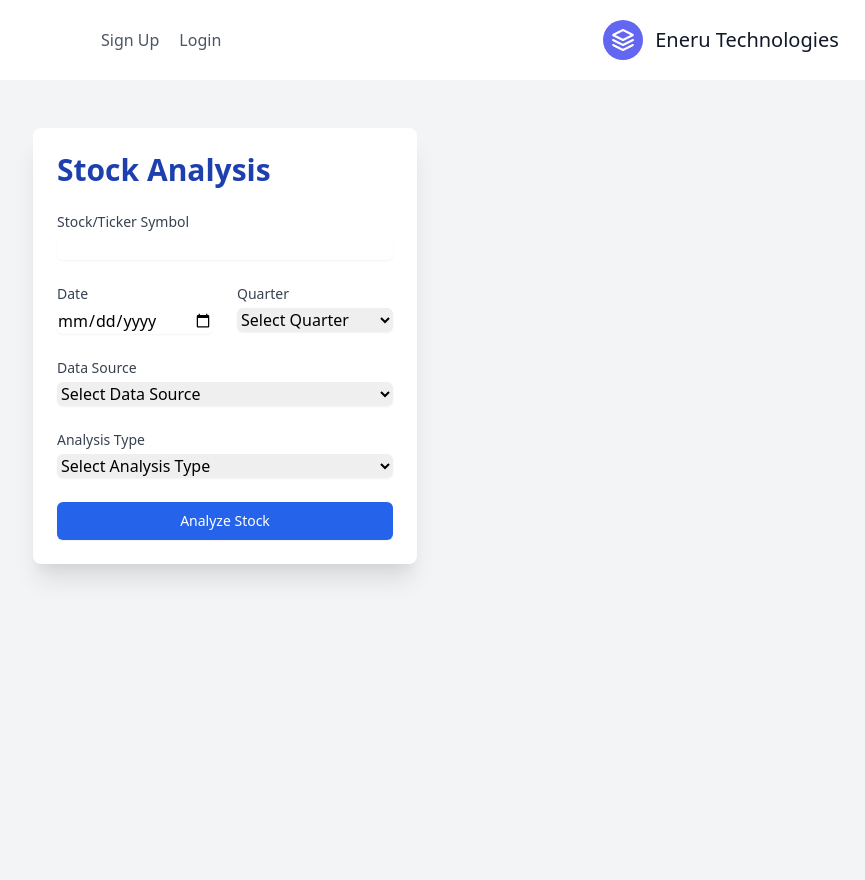
After one commit to Anudeep28/Eneru_Application, a Django app: template financial_analyzer/templates/financial_analyzer/stock_input.html in a window 1280 px wide. The commit adds this page. Shown: the whole page, without its empty margins (415-1280 px from the left). Run offline with Django 5.2, Linux system fonts and the light colour scheme; the template is opened without the code that fills it, so the values that code supplies are empty; some libraries are stand-ins or nearby versions.

Commit message:
Added first page of the financial analyser to the app with a form page

```diff
--- /dev/null
+++ b/financial_analyzer/templates/financial_analyzer/stock_input.html
@@ -0,0 +1,130 @@
+{% extends 'base.html' %}
+
+{% block title %}Financial Analyzer - Stock Analysis{% endblock %}
+
+{% block content %}
+<div class="min-h-screen bg-gray-100 py-12">
+    <div class="max-w-md mx-auto px-4 sm:px-6 lg:px-8">
+        <div class="bg-white overflow-hidden shadow-xl sm:rounded-lg">
+            <div class="p-6">
+                <h1 class="text-3xl font-bold text-blue-800 mb-6">Stock Analysis</h1>
+
+                <form id="stockAnalysisForm" class="space-y-6">
+                    <!-- Stock/Ticker Input -->
+                    <div>
+                        <label for="stock" class="block text-sm font-medium text-gray-700">Stock/Ticker Symbol</label>
+                        <input type="text" id="stock" name="stock" required
+                            class="mt-1 block w-full rounded-md border-gray-300 shadow-sm focus:border-blue-500 focus:ring-blue-500">
+                    </div>
+
+                    <!-- Date and Quarter Selection -->
+                    <div class="grid grid-cols-1 md:grid-cols-2 gap-6">
+                        <div>
+                            <label for="date" class="block text-sm font-medium text-gray-700">Date</label>
+                            <input type="date" id="date" name="date" required
+                                class="mt-1 block w-full rounded-md border-gray-300 shadow-sm focus:border-blue-500 focus:ring-blue-500">
+                        </div>
+                        <div>
+                            <label for="quarter" class="block text-sm font-medium text-gray-700">Quarter</label>
+                            <select id="quarter" name="quarter" required
+                                class="mt-1 block w-full rounded-md border-gray-300 shadow-sm focus:border-blue-500 focus:ring-blue-500">
+                                <option value="">Select Quarter</option>
+                                <option value="Q1">Q1</option>
+                                <option value="Q2">Q2</option>
+                                <option value="Q3">Q3</option>
+                                <option value="Q4">Q4</option>
+                            </select>
+                        </div>
+                    </div>
+
+                    <!-- Data Source Selection -->
+                    <div>
+                        <label for="dataSource" class="block text-sm font-medium text-gray-700">Data Source</label>
+                        <select id="dataSource" name="dataSource" required
+                            class="mt-1 block w-full rounded-md border-gray-300 shadow-sm focus:border-blue-500 focus:ring-blue-500">
+                            <option value="">Select Data Source</option>
+                            <option value="yahoo">Yahoo Finance</option>
+                            <option value="investing">Investing.com</option>
+                            <option value="marketwatch">MarketWatch</option>
+                            <option value="seekingalpha">SeekingAlpha</option>
+                            <option value="manual">Manual Input</option>
+                        </select>
+                    </div>
+
+                    <!-- Manual URL Input (hidden by default) -->
+                    <div id="manualUrlInput" class="hidden">
+                        <label for="manualUrl" class="block text-sm font-medium text-gray-700">Website URL</label>
+                        <input type="url" id="manualUrl" name="manualUrl"
+                            class="mt-1 block w-full rounded-md border-gray-300 shadow-sm focus:border-blue-500 focus:ring-blue-500">
+                    </div>
+
+                    <!-- Analysis Type Selection -->
+                    <div>
+                        <label for="analysisType" class="block text-sm font-medium text-gray-700">Analysis Type</label>
+                        <select id="analysisType" name="analysisType" required
+                            class="mt-1 block w-full rounded-md border-gray-300 shadow-sm focus:border-blue-500 focus:ring-blue-500">
+                            <option value="">Select Analysis Type</option>
+                            <option value="summary">Summary</option>
+                            <option value="custom">Custom Query</option>
+                        </select>
+                    </div>
+
+                    <!-- Custom Query Input (hidden by default) -->
+                    <div id="customQueryInput" class="hidden">
+                        <label for="customQuery" class="block text-sm font-medium text-gray-700">Your Question</label>
+                        <textarea id="customQuery" name="customQuery" rows="3"
+                            class="mt-1 block w-full rounded-md border-gray-300 shadow-sm focus:border-blue-500 focus:ring-blue-500"
+                            placeholder="Enter your specific question about the stock..."></textarea>
+                    </div>
+
+                    <!-- Submit Button -->
+                    <div>
+                        <button type="submit"
+                            class="w-full flex justify-center py-2 px-4 border border-transparent rounded-md shadow-sm text-sm font-medium text-white bg-blue-600 hover:bg-blue-700 focus:outline-none focus:ring-2 focus:ring-offset-2 focus:ring-blue-500">
+                            Analyze Stock
+                        </button>
+                    </div>
+                </form>
+            </div>
+        </div>
+    </div>
+</div>
+
+{% endblock %}
+
+{% block extra_js %}
+<script>
+    document.addEventListener('DOMContentLoaded', function() {
+        const dataSourceSelect = document.getElementById('dataSource');
+        const manualUrlInput = document.getElementById('manualUrlInput');
+        const analysisTypeSelect = document.getElementById('analysisType');
+        const customQueryInput = document.getElementById('customQueryInput');
+
+        // Toggle manual URL input visibility
+        dataSourceSelect.addEventListener('change', function() {
+            manualUrlInput.classList.toggle('hidden', this.value !== 'manual');
+            if (this.value === 'manual') {
+                document.getElementById('manualUrl').required = true;
+            } else {
+                document.getElementById('manualUrl').required = false;
+            }
+        });
+
+        // Toggle custom query input visibility
+        analysisTypeSelect.addEventListener('change', function() {
+            customQueryInput.classList.toggle('hidden', this.value !== 'custom');
+            if (this.value === 'custom') {
+                document.getElementById('customQuery').required = true;
+            } else {
+                document.getElementById('customQuery').required = false;
+            }
+        });
+
+        // Form submission handling
+        document.getElementById('stockAnalysisForm').addEventListener('submit', function(e) {
+            e.preventDefault();
+            // Add your form submission logic here
+        });
+    });
+</script>
+{% endblock %}
--- a/financial_analyzer/urls.py
+++ b/financial_analyzer/urls.py
@@ -4,5 +4,5 @@ from . import views
 app_name = 'financial_analyzer'
 
 urlpatterns = [
-    path('', views.WelcomeView.as_view(), name='welcome'),
+    path('', views.StockInputView.as_view(), name='stock-input'),
 ]
--- a/financial_analyzer/views.py
+++ b/financial_analyzer/views.py
@@ -7,5 +7,5 @@ from .mixins import FinancialAnalyzerSubscriptionRequiredMixin
 # Create your views here.
 
 @method_decorator(login_required, name='dispatch')
-class WelcomeView(FinancialAnalyzerSubscriptionRequiredMixin, TemplateView):
-    template_name = 'financial_analyzer/welcome.html'
+class StockInputView(FinancialAnalyzerSubscriptionRequiredMixin, TemplateView):
+    template_name = 'financial_analyzer/stock_input.html'
--- a/templates/landing.html
+++ b/templates/landing.html
@@ -88,10 +88,10 @@
                     </button>
                 </a>
 
-                <a href="{% url 'financial_analyzer:welcome' %}" class="transform transition-all duration-300 hover:scale-105">
+                <a href="{% url 'financial_analyzer:stock-input' %}" class="transform transition-all duration-300 hover:scale-105">
                     <button class="flex items-center space-x-2 text-white bg-gradient-to-r from-indigo-600 to-purple-600 hover:from-purple-600 hover:to-indigo-600 border-0 py-3 px-8 focus:outline-none rounded-lg text-lg shadow-lg">
                         <svg class="w-6 h-6" fill="none" stroke="currentColor" viewBox="0 0 24 24">
-                            <path stroke-linecap="round" stroke-linejoin="round" stroke-width="2" d="M9 19v-6a2 2 0 00-2-2H5a2 2 0 00-2 2v6a2 2 0 002 2h2a2 2 0 002-2zm0 0V9a2 2 0 012-2h2a2 2 0 012 2v10m-6 0a2 2 0 002 2h2a2 2 0 002-2m0 0V5a2 2 0 012-2h2a2 2 0 012 2v14a2 2 0 01-2 2h-2a2 2 0 01-2-2z"></path>
+                            <path stroke-linecap="round" stroke-linejoin="round" stroke-width="2" d="M12 8c-1.657 0-3 .895-3 2s1.343 2 3 2 3 .895 3 2-1.343 2-3 2m0-8c1.11 0 2.08.402 2.599 1M12 8V7m0 1v8m0 0v1m0-1c-1.11 0-2.08-.402-2.599-1M21 12a9 9 0 11-18 0 9 9 0 0118 0z"></path>
                         </svg>
                         <span>Financial Analyzer</span>
                     </button>
```
Also changed, not shown: financial_analyzer/templates/financial_analyzer/welcome.html (deleted, +0 -21 lines).
